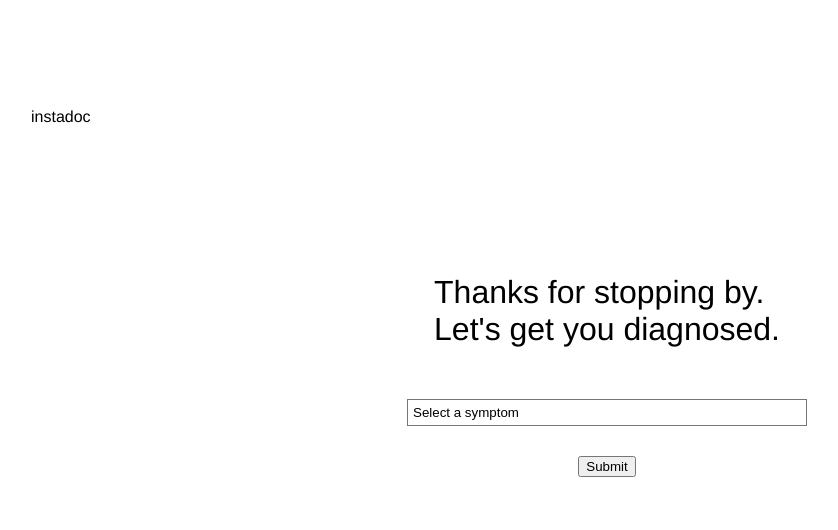
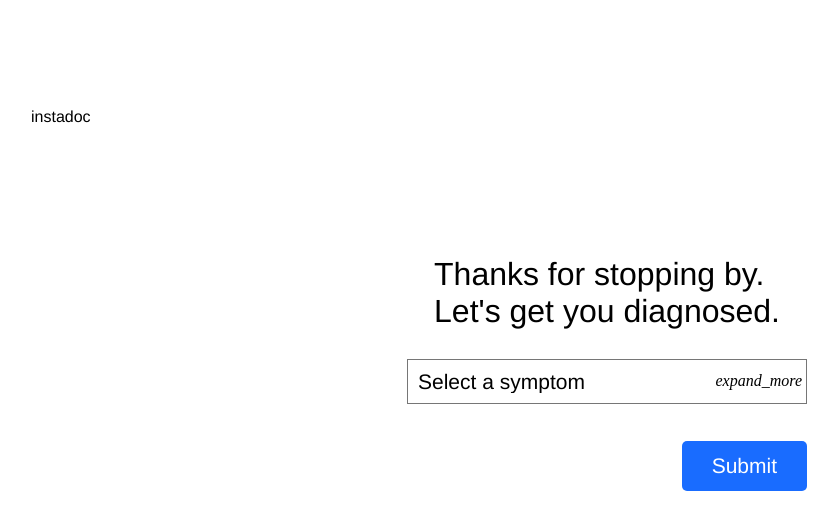
Before and after one commit to sarahgrossman/symptom-checker, a React app: page / in a window 1280 px wide. Shown: the top 530 px of the page, without its empty margins (41-879 px from the left). Built offline with nearby package versions, Linux system fonts and the light colour scheme; the HTML template or start-up script is replaced by a standard one.

Commit message:
add styling

```diff
--- a/src/App.js
+++ b/src/App.js
@@ -26,7 +26,7 @@
 `
 
 const Heading = styled.h1`
-  margin-top: 3rem;
+  margin-top: 30px;
   font-family: Helvetica, sans-serif;
   font-weight: normal;
 `
@@ -63,7 +63,11 @@
 
   handleDiagnosisSubmit (e) {
     API.setDiagnosis(this.state.symptom, this.state.userDiagnosis)
-      .then(() => this.setState({ feedbackComplete: true }))
+      .then(() => {
+        this.setState({ feedbackComplete: true }, () => {
+          location.hash = 'startOver'
+        })
+      })
       .catch(e => alert('An error occurred.'))
   }
 
--- a/src/components/Diagnosis.js
+++ b/src/components/Diagnosis.js
@@ -1,5 +1,12 @@
 import React from 'react'
-import { Flex } from '../../styles/Box'
+import styled from 'styled-components'
+import { Flex, MarginContainer, SectionContainer } from '../../styles/Box'
+import Button from '../../styles/Button'
+
+const DiagnosisText = styled.p`
+  margin-top: 0rem;
+  align-self: flex-start;
+`
 
 export default function Diagnosis (props) {
   const mostCommon = props.diagnoses.reduce((curr, acc) => {
@@ -7,24 +14,23 @@
   }, {})
 
   return (
-    <Flex flexDirection='column'>
-      <p>Your best match:</p>
-      <p>{mostCommon.name}</p>
-      <p>Does this seem right to you?</p>
-      <Flex>
-        <button
-          type='submit'
-          value='true'
-          onClick={props.handleDiagnosisFeedback}>
-          Yes
-        </button>
-        <button
-          type='submit'
-          value='false'
-          onClick={props.handleDiagnosisFeedback}>
-          No
-        </button>
+    <SectionContainer>
+      <h2>Your best match, based on our experience, is:</h2>
+      <DiagnosisText>
+        {mostCommon.name[0].toUpperCase() + mostCommon.name.slice(1)}
+      </DiagnosisText>
+      <Flex flexDirection='column' marginTop='30px'>
+        <DiagnosisText>Does this seem right to you?</DiagnosisText>
+        <Flex marginTop='-10px' justifyContent='flex-end'>
+          <Button type='submit' value='true' onClick={props.handleDiagnosisFeedback}>
+            Yes
+          </Button>
+          <MarginContainer marginLeft='20px' />
+          <Button type='submit' value='false' onClick={props.handleDiagnosisFeedback}>
+            No
+          </Button>
+        </Flex>
       </Flex>
-    </Flex>
+    </SectionContainer>
   )
 }
--- a/src/components/DiagnosisSelector.js
+++ b/src/components/DiagnosisSelector.js
@@ -1,29 +1,31 @@
-import React, { Component } from 'react'
-import { MarginContainer, Flex } from '../../styles/Box'
-import { StyledOption, StyledSelect } from '../../styles/Select'
-
+import React from 'react'
+import {
+  MarginContainer, SectionContainer, RelativeContainer, Flex
+} from '../../styles/Box'
+import Button from '../../styles/Button'
+import { StyledSelect, StyledIcon } from '../../styles/Select'
 
 export default function SymptomSelector (props) {
     return (
-      <Flex
-        marginTop='30px'
-        flexDirection='column'
-        alignItems='center'>
-        <h5>Which of the following seems like a better match to you?</h5>
+      <SectionContainer>
+        <h2>Which of the following seems like a better match?</h2>
+        <MarginContainer marginBottom='30px' />
+        <RelativeContainer width='100%'>
         <StyledSelect
           name='userDiagnosis'
           onChange={props.handleSelectChange}>
-          <StyledOption>Select a diagnosis</StyledOption>
+          <option>Select a diagnosis</option>
           {props.diagnoses.map(diagnosis => (
-            <StyledOption key={diagnosis.name} value={diagnosis.name}>{diagnosis.name}</StyledOption>
+            <option key={diagnosis.name} value={diagnosis.name}>{diagnosis.name}</option>
             ))}
         </StyledSelect>
-        <MarginContainer  marginTop='30px'>
-          <button
-            type='submit' onClick={props.handleSubmit}>
+        <StyledIcon className='material-icons'>expand_more</StyledIcon>
+        </RelativeContainer>
+        <Flex marginTop='30px' justifyContent='flex-end'>
+          <Button type='submit' onClick={props.handleSubmit}>
             Submit
-          </button>
-        </MarginContainer>
-      </Flex>
+          </Button>
+        </Flex>
+      </SectionContainer>
     )
 }
--- a/src/components/StartOver.js
+++ b/src/components/StartOver.js
@@ -1,13 +1,16 @@
 import React from 'react'
-import { Flex } from '../../styles/Box'
+import { Flex, SectionContainer } from '../../styles/Box'
+import Button from '../../styles/Button'
 
 export default function StartOver (props) {
-
   return (
-    <Flex marginTop='30px'>
-      <h5>Thanks for your feedback. We'll use it to help make this app better in the future.
-      </h5>
-      <button type='reset' onClick={props.startOver}>Start over</button>
-    </Flex>
+    <SectionContainer id='startOver'>
+      <h2>
+        Thanks for your feedback. We'll use it to help make this app better in the future.
+      </h2>
+      <Flex justifyContent='flex-end' marginTop='-20px'>
+        <Button type='reset' onClick={props.startOver}>Start over</Button>
+      </Flex>
+    </SectionContainer>
   )
 }
--- a/src/components/SymptomSelector.js
+++ b/src/components/SymptomSelector.js
@@ -1,51 +1,30 @@
 import React from 'react'
-import styled from 'styled-components'
-import { MarginContainer, Flex } from '../../styles/Box'
+import { SectionContainer, Flex, RelativeContainer } from '../../styles/Box'
+import { StyledSelect, StyledIcon } from '../../styles/Select'
+import Button from '../../styles/Button'
 import symptoms from '../../data/symptoms'
-
-const SelectComponent = MarginContainer.withComponent('select')
-
-const StyledSelect = styled(SelectComponent)`
-  appearance: none;
-  cursor: pointer;
-  width: 400px;
-  border-radius: 1px solid gray;
-  background-color: white;
-  padding: 5px;
-`
-
-const StyledOption = styled.option`
-  height: 3rem;
-  font-size: 2.1px;
-  font-family: Helvetica, sans-serif;
-  font-weight: normal;
-`
 
 export default function SymptomSelector (props) {
   return (
-    <Flex
-      marginTop='30px'
-      flexDirection='column'
-      alignItems='center'>
-      <StyledSelect
-        name='symptom'
-        onChange={props.handleSelectChange}>
-        <StyledOption selected={!props.symptom}>
+    <SectionContainer>
+      <RelativeContainer width='400px'>
+      <StyledSelect name='symptom' onChange={props.handleSelectChange}>
+        <option selected={!props.symptom}>
           Select a symptom
-        </StyledOption>
+        </option>
         {symptoms.map(symptom => (
-          <StyledOption
-            key={symptom.name}
-            value={symptom.name}>
-            {symptom.name}</StyledOption>
+          <option key={symptom.name} value={symptom.name}>
+            {symptom.name}
+          </option>
           ))}
       </StyledSelect>
-      <MarginContainer  marginTop='30px'>
-        <button
-          type='submit' onClick={props.handleSubmit}>
+      <StyledIcon className='material-icons'>expand_more</StyledIcon>
+      </RelativeContainer>
+      <Flex marginTop='30px' justifyContent='flex-end'>
+        <Button type='submit' onClick={props.handleSubmit}>
           Submit
-        </button>
-      </MarginContainer>
-    </Flex>
+        </Button>
+      </Flex>
+    </SectionContainer>
   )
 }
--- a/static/index.html
+++ b/static/index.html
@@ -5,6 +5,8 @@
   <meta name="viewport" content="width=device-width, initial-scale=1.0">
   <meta http-equiv="X-UA-Compatible" content="ie=edge">
   <script src="bundle.js" defer></script>
+  <link href="https://fonts.googleapis.com/icon?family=Material+Icons"
+      rel="stylesheet">
   <title>instadoc</title>
 </head>
 <body>
--- a/styles/Box.js
+++ b/styles/Box.js
@@ -10,7 +10,21 @@
 
 export const Flex = styled(MarginContainer)`
   display: flex;
+  width: ${props => props.width ? props.width : '100%'};
   flex-direction: ${props => props.flexDirection};
   align-items: ${props => props.alignItems};
   justify-content: ${props => props.justifyContent};
 `
+
+export const RelativeContainer = styled(Flex)`
+  align-items: center;
+  position: relative;
+  width: ${props => props.width};
+`
+
+export const SectionContainer = styled(Flex)`
+  margin-top: 30px;
+  flex-direction: column;
+  align-items: center;
+  width: 400px;
+`
--- /dev/null
+++ b/styles/Button.js
@@ -0,0 +1,21 @@
+import styled from 'styled-components'
+
+const Button = styled.button`
+  -webkit-font-smoothing: antialiased;
+  text-align: center;
+  line-height: 1.25;
+  outline: none;
+  cursor: pointer;
+  border-radius: 5px;
+  border: none;
+  font-family: Helvetica, sans-serif;
+  font-size: 21px;
+  height: 50px;
+  min-width: 100px;
+  padding: 10px 30px;
+  margin: 30px 0;
+  background-color: #196cff;
+  color: white;
+`
+
+export default Button
--- a/styles/Global.js
+++ b/styles/Global.js
@@ -8,6 +8,7 @@
   h5,
   h6 {
     font-family: Helvetica, sans-serif;
+    font-weight: normal;
   }
 
   p {
--- a/styles/Select.js
+++ b/styles/Select.js
@@ -9,12 +9,18 @@
   width: 400px;
   border-radius: 1px solid gray;
   background-color: white;
-  padding: 5px;
+  padding: 10px;
+  position: absolute;
+  font-family: Helvetica, sans-serif;
+  font-size: 21px;
 `
 
-export const StyledOption = styled.option`
-  height: 3rem;
-  font-size: 2.1px;
-  font-family: Helvetica, sans-serif;
-  font-weight: normal;
+const IconComponent = MarginContainer.withComponent('i')
+
+export const StyledIcon = styled(IconComponent)`
+  position: absolute;
+  z-index: 5;
+  right: 5px;
+  cursor: pointer;
+  pointer-events: none;
 `
```
